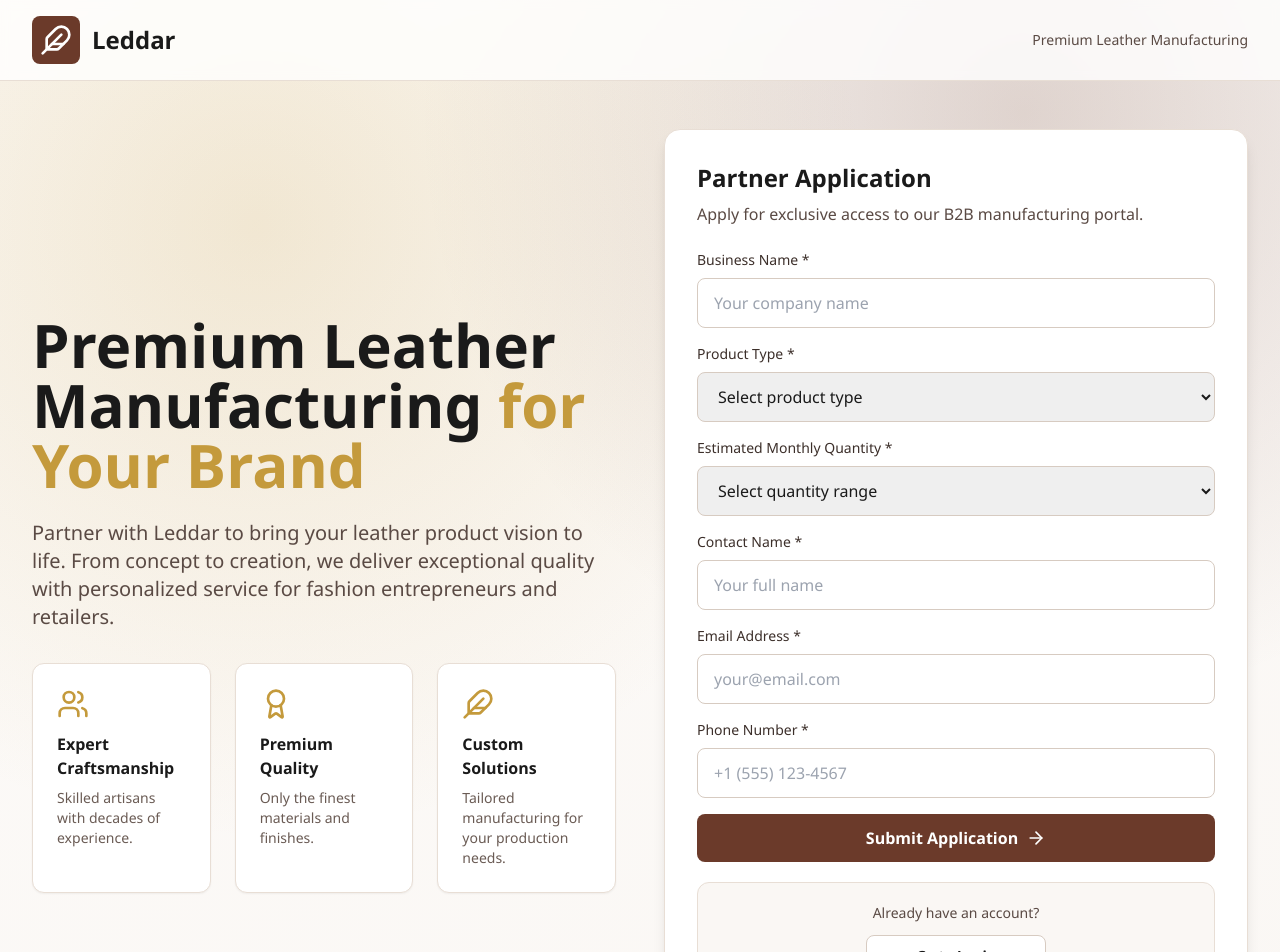
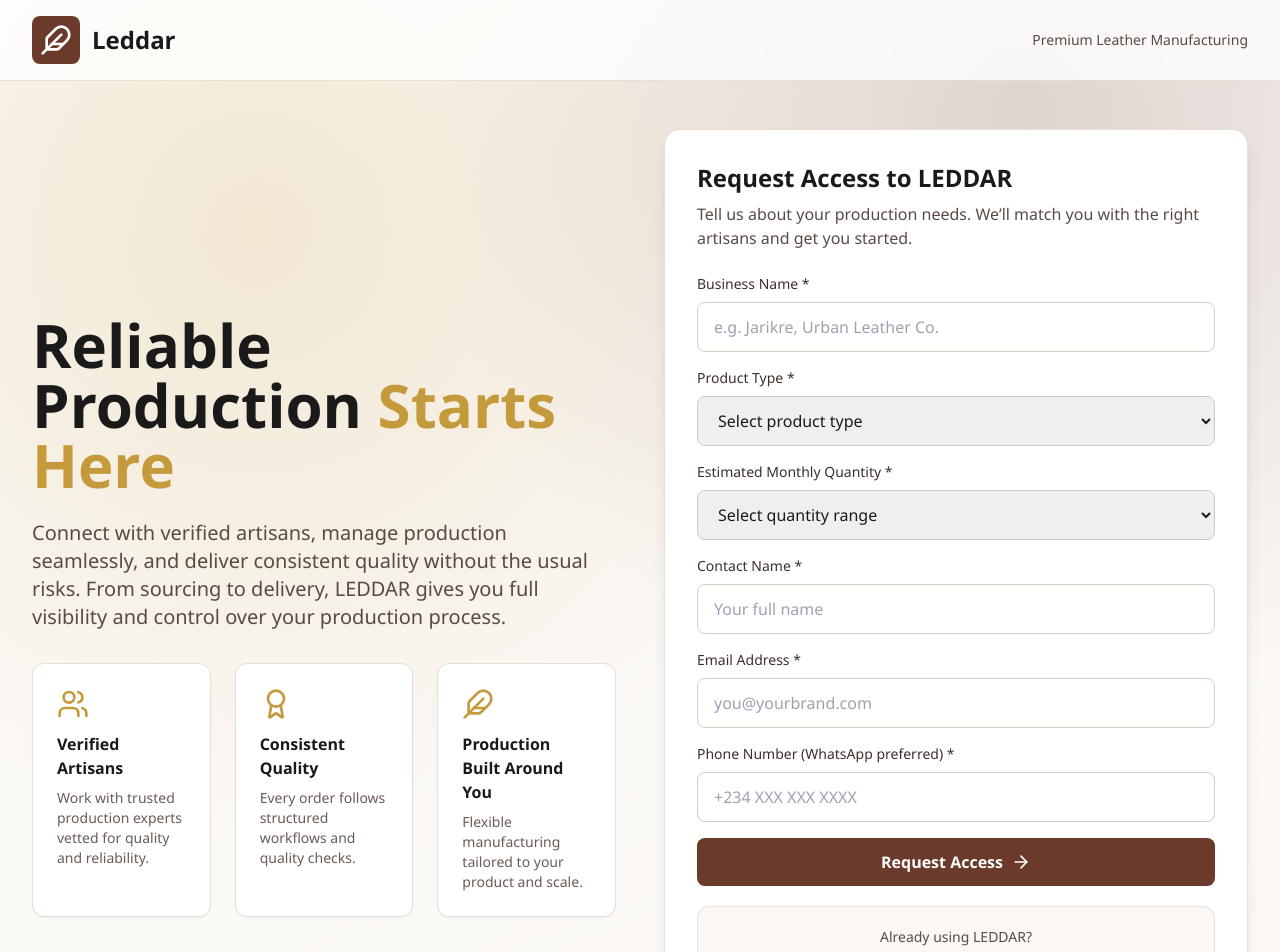
Before and after one commit to Leddar-Technologies/leddar-brand-frontend, a Next.js app: page /signup in a window 1280 px wide. Shown: the top 952 px of the page. Built offline with nearby package versions, Linux system fonts and the light colour scheme.

Commit message:
Update sign up & sign up confirmation

```diff
--- a/data/mockData.js
+++ b/data/mockData.js
@@ -209,9 +209,12 @@ export const sampleSteps = [
 ];
 
 export const productTypes = [
-  "Bags",
-  "Wallets",
+  "Men Footwear",
+  "Women Footwear",
+  "Men Bags",
+  "Women Bags",
+  "Wallets & Small Goods",
   "Belts",
-  "Shoes",
-  "Accessories",
+  "Custom Leather Products",
+  "Not sure yet"
 ];
--- a/pages/signup-confirmation.jsx
+++ b/pages/signup-confirmation.jsx
@@ -39,34 +39,41 @@ export default function SignupConfirmation() {
             <CheckCircle className="h-8 w-8 text-success" />
           </div>
           <h1 className="mb-2 text-2xl font-bold text-ink">
-            Application Submitted!
+            You're in, we've received your request
           </h1>
           <p className="text-[#5A4A44]">
-            Thank you, {contactName}, for your interest in partnering with
-            Leddar. Your request has been submitted successfully.
+            {contactName}, your request has been successfully submitted. We’re
+            reviewing your production needs and preparing the best match for
+            you.
           </p>
         </div>
 
         <div className="mb-6 rounded-lg border border-[#E8DED5] bg-[#F4EEE9] p-6">
           <div className="mb-4 flex items-center justify-center gap-3">
             <Clock className="h-5 w-5 text-gold" />
-            <span className="font-medium text-ink">What&apos;s Next?</span>
+            <span className="font-medium text-ink">What Happens Next?</span>
           </div>
           <div className="space-y-3 text-sm text-[#5A4A44]">
             <div className="flex items-center gap-3">
               <div className="h-2 w-2 rounded-full bg-gold" />
-              <span>We&apos;ll review your application within 24-48 hours</span>
+              <span>We review your request within 24–48 hours</span>
             </div>
             <div className="flex items-center gap-3">
               <div className="h-2 w-2 rounded-full bg-gold" />
               <span>
-                Our team will contact you for any additional information
+                We match you with verified artisans suited to your needs
               </span>
             </div>
             <div className="flex items-center gap-3">
               <div className="h-2 w-2 rounded-full bg-gold" />
               <span>
-                Once approved, you&apos;ll receive dashboard access credentials
+                You receive access to your production dashboard
+              </span>
+            </div>
+            <div className="flex items-center gap-3">
+              <div className="h-2 w-2 rounded-full bg-gold" />
+              <span>
+                You’ll be notified as soon as your account is ready.
               </span>
             </div>
           </div>
@@ -74,17 +81,20 @@ export default function SignupConfirmation() {
 
         <div className="mb-6 flex items-center justify-center gap-2 text-[#7F7068]">
           <Mail className="h-4 w-4" />
-          <span className="text-sm">Check your email for updates</span>
+          <span className="text-sm">Check your email for updates and next steps</span>
         </div>
 
         <button
           onClick={handleApproval}
           className="w-full rounded-lg bg-leather px-6 py-3 font-semibold text-white transition-colors duration-200 hover:bg-[#5A2F22]"
         >
-          Simulate Approval (Demo)
+          Go to Dashboard
         </button>
         <p className="mt-2 text-xs text-[#8A7A72]">
-          Click above to simulate approval and access the dashboard
+          Need help? Contact support <a href="mailto:support@leddar.com" className="text-gold underline">
+            support@leddar.com
+          </a>
+
         </p>
       </div>
     </div>
--- a/pages/signup.jsx
+++ b/pages/signup.jsx
@@ -72,14 +72,14 @@ export default function Signup() {
           <div className="space-y-8">
             <div>
               <h2 className="mb-6 text-4xl font-bold text-ink lg:text-6xl">
-                Premium Leather Manufacturing
-                <span className="text-gold"> for Your Brand</span>
+                Reliable Production
+                <span className="text-gold"> Starts Here</span>
               </h2>
               <p className="mb-8 text-xl text-[#5A4A44]">
-                Partner with Leddar to bring your leather product vision to
-                life. From concept to creation, we deliver exceptional quality
-                with personalized service for fashion entrepreneurs and
-                retailers.
+                Connect with verified artisans, manage production seamlessly,
+                and deliver consistent quality without the usual risks. From
+                sourcing to delivery, LEDDAR gives you full visibility and
+                control over your production process.
               </p>
             </div>
 
@@ -87,28 +87,31 @@ export default function Signup() {
               <div className="rounded-xl border border-[#E8DED5] bg-white p-6 shadow-sm">
                 <Users className="mb-3 h-8 w-8 text-gold" />
                 <h3 className="mb-2 font-semibold text-ink">
-                  Expert Craftsmanship
+                  Verified Artisans
                 </h3>
                 <p className="text-sm text-[#6A5B54]">
-                  Skilled artisans with decades of experience.
+                  Work with trusted production experts vetted for quality and
+                  reliability.
                 </p>
               </div>
 
               <div className="rounded-xl border border-[#E8DED5] bg-white p-6 shadow-sm">
                 <Award className="mb-3 h-8 w-8 text-gold" />
-                <h3 className="mb-2 font-semibold text-ink">Premium Quality</h3>
+                <h3 className="mb-2 font-semibold text-ink">
+                  Consistent Quality
+                </h3>
                 <p className="text-sm text-[#6A5B54]">
-                  Only the finest materials and finishes.
+                  Every order follows structured workflows and quality checks.
                 </p>
               </div>
 
               <div className="rounded-xl border border-[#E8DED5] bg-white p-6 shadow-sm">
                 <Leather className="mb-3 h-8 w-8 text-gold" />
                 <h3 className="mb-2 font-semibold text-ink">
-                  Custom Solutions
+                  Production Built Around You
                 </h3>
                 <p className="text-sm text-[#6A5B54]">
-                  Tailored manufacturing for your production needs.
+                  Flexible manufacturing tailored to your product and scale.
                 </p>
               </div>
             </div>
@@ -117,10 +120,11 @@ export default function Signup() {
           <div className="rounded-2xl border border-[#E8DED5] bg-white p-8 shadow-lg">
             <div className="mb-6">
               <h3 className="mb-2 text-2xl font-bold text-ink">
-                Partner Application
+                Request Access to LEDDAR
               </h3>
               <p className="text-[#5A4A44]">
-                Apply for exclusive access to our B2B manufacturing portal.
+                Tell us about your production needs. We’ll match you with the
+                right artisans and get you started.
               </p>
             </div>
 
@@ -136,7 +140,7 @@ export default function Signup() {
                   value={formData.businessName}
                   onChange={updateField}
                   className="w-full rounded-lg border border-[#D7CBC1] px-4 py-3 text-ink focus:border-transparent focus:outline-none focus:ring-2 focus:ring-[#C49A3C55]"
-                  placeholder="Your company name"
+                  placeholder="e.g. Jarikre, Urban Leather Co."
                 />
               </div>
 
@@ -172,9 +176,10 @@ export default function Signup() {
                   className="w-full rounded-lg border border-[#D7CBC1] px-4 py-3 text-ink focus:border-transparent focus:outline-none focus:ring-2 focus:ring-[#C49A3C55]"
                 >
                   <option value="">Select quantity range</option>
-                  <option value="50-100">50-100 units</option>
-                  <option value="100-500">100-500 units</option>
-                  <option value="500-1000">500-1000 units</option>
+                  <option value="50-100">1-50 units</option>
+                  <option value="100-500">50-200 units</option>
+                  <option value="500-1000">200-500 units</option>
+                  <option value="1000+">500-1000 units</option>
                   <option value="1000+">1000+ units</option>
                 </select>
               </div>
@@ -205,13 +210,13 @@ export default function Signup() {
                   value={formData.email}
                   onChange={updateField}
                   className="w-full rounded-lg border border-[#D7CBC1] px-4 py-3 text-ink focus:border-transparent focus:outline-none focus:ring-2 focus:ring-[#C49A3C55]"
-                  placeholder="your@email.com"
+                  placeholder="you@yourbrand.com"
                 />
               </div>
 
               <div>
                 <label className="mb-2 block text-sm font-medium text-[#3C2F2A]">
-                  Phone Number *
+                  Phone Number (WhatsApp preferred) *
                 </label>
                 <input
                   type="tel"
@@ -220,7 +225,7 @@ export default function Signup() {
                   value={formData.phone}
                   onChange={updateField}
                   className="w-full rounded-lg border border-[#D7CBC1] px-4 py-3 text-ink focus:border-transparent focus:outline-none focus:ring-2 focus:ring-[#C49A3C55]"
-                  placeholder="+1 (555) 123-4567"
+                  placeholder="+234 XXX XXX XXXX"
                 />
               </div>
 
@@ -236,7 +241,7 @@ export default function Signup() {
                   </>
                 ) : (
                   <>
-                    <span>Submit Application</span>
+                    <span>Request Access</span>
                     <ArrowRight className="h-5 w-5" />
                   </>
                 )}
@@ -244,7 +249,7 @@ export default function Signup() {
             </form>
 
             <div className="mt-5 rounded-xl border border-[#E8DED5] bg-[#FAF7F4] p-4 text-center sm:p-5">
-              <p className="text-sm text-[#5A4A44]">Already have an account?</p>
+              <p className="text-sm text-[#5A4A44]">Already using LEDDAR?</p>
               <Link
                 href="/login"
                 className="mt-3 inline-flex w-full items-center justify-center rounded-lg border border-[#D7CBC1] bg-white px-4 py-2.5 text-sm font-semibold text-ink transition hover:border-gold hover:text-gold sm:w-auto sm:min-w-[180px]"
```
